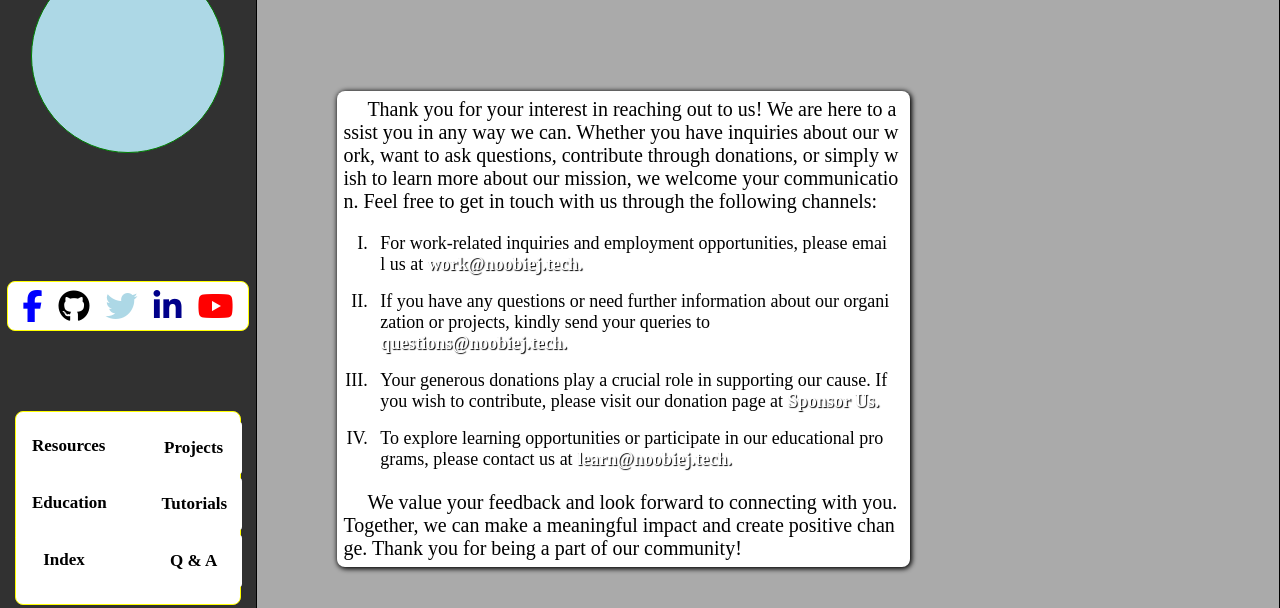
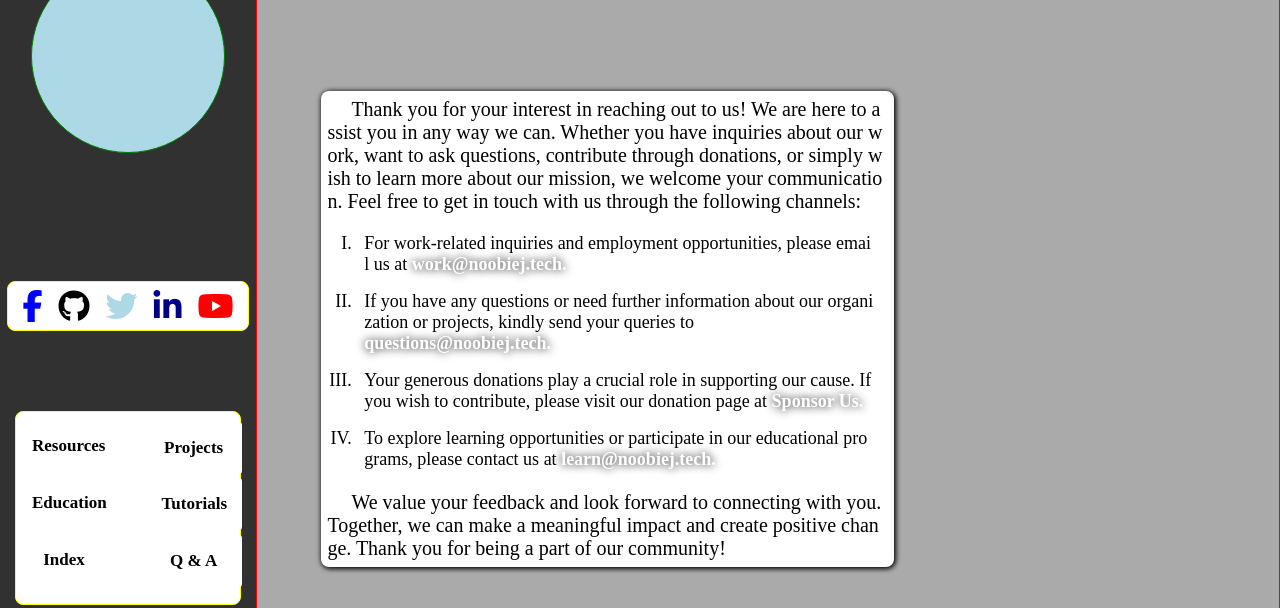
Before and after one commit to Hazey8709/Project-Profile, a website: page html/contact.html in a window 1280 px wide. Shown: the part 201-809 px from the top of the page. Drawn offline with Linux system fonts and the light colour scheme.

Commit message:
updated css

```diff
--- a/css/contact.css
+++ b/css/contact.css
@@ -362,6 +362,11 @@ body {
         /* list-style-type: upper-roman; */
         font-size: 17px;
     }
+
+    .list_Cont li a {
+        color: white;
+        text-shadow: 0px 0px 10px black;
+    }
 }
 
 /** --------------------------------------------- */
@@ -497,10 +502,10 @@ body {
     /** (L)    -      Main       -          */
     #main_Cont {
         /* display: block; */
-        border: 0.1rem solid black;
+        border: 0.1rem solid red;
 
         /*! Might have to adjust depending whats added to page */
-        height: 80rem;
+        height: 85rem;
         /* width: 100%; */
         margin-left: 16rem;
     }
@@ -539,19 +544,14 @@ body {
         color: black;
     }
 
-    /** (L)      Contact  Form          */
+    /** (L)         Contact  Form             */
     #form_Cont {
+        /* display: inline-block; */
         /* border: 0.2rem outset yellow; */
 
         float: right;
-        margin-right: 6rem;
         margin-top: 8rem;
-        /* border-radius: 0.3rem; */
-        /* background-color: #0005; */
         box-shadow: 1px 1px 5px 1px black;
-        /* margin: 0 auto; */
-        /* margin-top: 2rem; */
-        /* padding: 0.5rem; */
         height: 29.3rem;
         width: 35rem;
     }
@@ -633,7 +633,7 @@ body {
         border-radius: 0.5rem;
         box-shadow: 1px 1px 5px 1px black;
         width: 35rem;
-        margin-left: 5rem;
+        margin-left: 4rem;
         margin-top: 8rem;
         padding: 0.4rem;
     }
@@ -660,6 +660,11 @@ body {
         font-size: 18px;
     }
 
+    .list_Cont li a {
+        color: white;
+        text-shadow: 0px 0px 10px black;
+    }
+
     /*! (L)   Special Settings */
     .spanMobile {
         display: none;
@@ -669,3 +674,15 @@ body {
         display: inline;
     }
 }
+
+/** -------------------------------------------------- */
+/*T                     ( 1500px )                     */
+@media only screen and (min-width: 1500px) {
+    /**      Form      */
+    #form_Cont {
+        /* border: 0.2rem outset brown; */
+
+        margin-right: 6rem;
+        margin-top: 8rem;
+    }
+}
```
